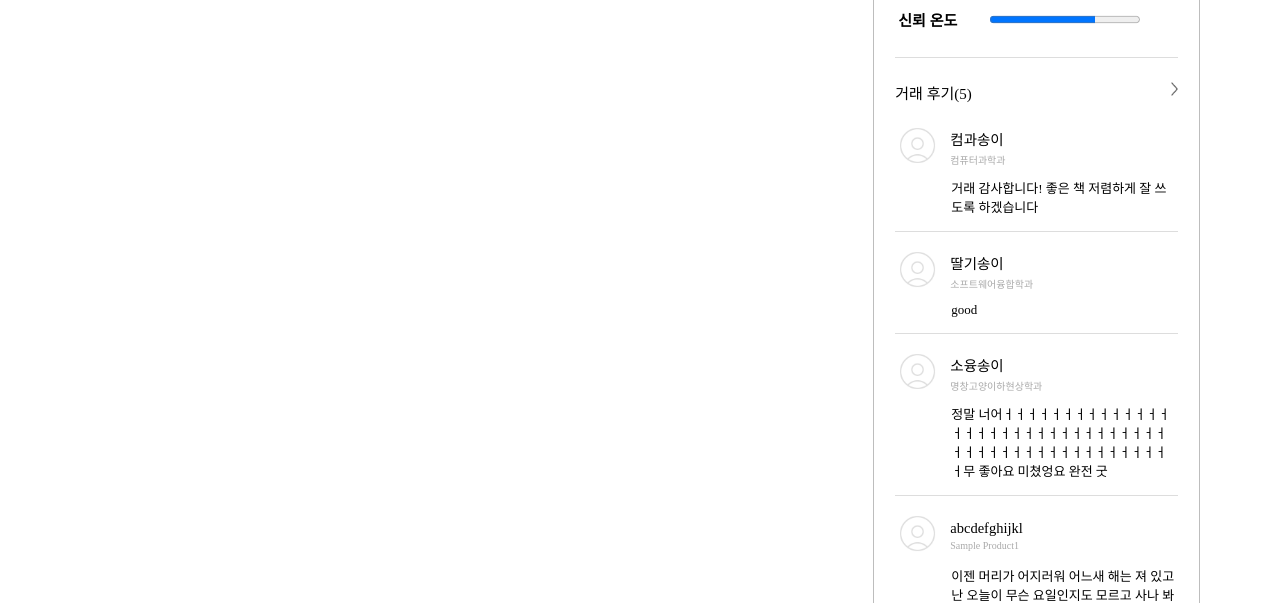
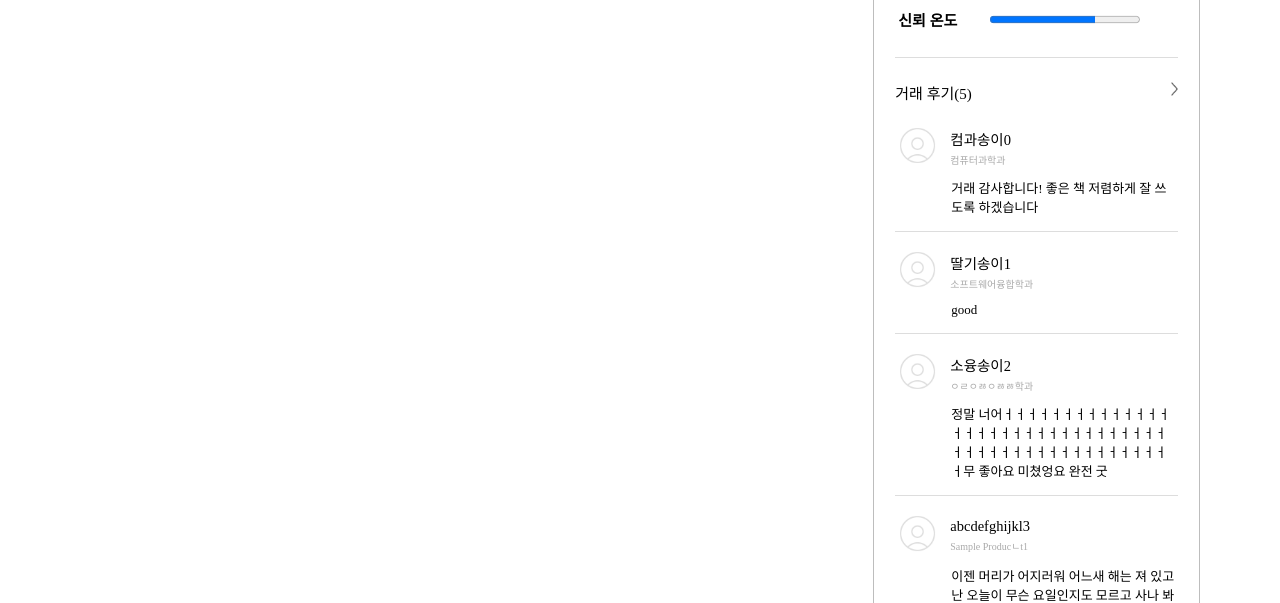
Before and after one commit to chungpa-market/ChungpaCSTest, a Vue app: page /detail in a window 1280 px wide. Shown: the part 1020-1623 px from the top of the page. Built offline with nearby package versions, Linux system fonts and the light colour scheme.

Commit message:
props 수정

```diff
--- a/src/components/ItemInfo.vue
+++ b/src/components/ItemInfo.vue
@@ -14,7 +14,7 @@
           <h2>{{ product.title }}</h2>
           <span>{{ product.price }}</span>
         </div>
-        <div class="detail-btn-container">
+        <div class="detail-btn-container" v-if="role === '판매자'">
           <button>수정</button>
           <button>삭제</button>
         </div>
@@ -110,6 +110,7 @@ export default {
   name: 'ItemInfo',
   props: {
     product: Object,
+    role: String
   },
 };
 </script>
--- a/src/components/ReviewComment.vue
+++ b/src/components/ReviewComment.vue
@@ -12,13 +12,13 @@
           /></a>
         </div>
         <div class="profile-detail">
-          <div class="reviewer-name">{{ reviewer.name }}</div>
+          <div class="reviewer-name">{{ reviewer.name }}{{ index }}</div>
           <div class="reviewer-major">{{ reviewer.major }}</div>
         </div>
       </div>
       <div class="review">{{ reviewer.review }}</div>
     </div>
-    <div class="line" id="line3"></div>
+    <div v-if="index !== length" class="line" id="line3"></div>
   </div>
 </template>
 
@@ -27,6 +27,7 @@ export default {
   name: 'ReviewComment',
   props: {
     reviewer: Object,
+    index: Number,
   },
 };
 </script>
--- a/src/views/ProductDetail.vue
+++ b/src/views/ProductDetail.vue
@@ -4,7 +4,7 @@
     <div class="line"></div>
     <div class="product-detail-container">
       <div>
-        <ItemInfo v-bind:product="product"></ItemInfo>
+        <ItemInfo v-bind:product="product" v-bind:role="role"></ItemInfo>
         <div class="product-detail">
           <div class="header">상품정보</div>
           <div class="line"></div>
@@ -72,6 +72,7 @@
                       v-for="(reviewer, i) in reviewers"
                       :key="i"
                       v-bind:reviewer="reviewer"
+                      v-bind:index="i"
                     >
                     </ReviewComment>
                   </ul>
@@ -132,6 +133,7 @@ export default {
         trustTem: 70,
         reviewNum: 5,
       },
+      role: '판매자',
       reviewers: [
         {
           name: '컴과송이',
@@ -145,13 +147,13 @@ export default {
         },
         {
           name: '소융송이',
-          major: '명창고양이하현상학과',
+          major: 'ㅇㄹㅇㅀㅇㅀㅀ학과',
           review:
             '정말 너어ㅓㅓㅓㅓㅓㅓㅓㅓㅓㅓㅓㅓㅓㅓㅓㅓㅓㅓㅓㅓㅓㅓㅓㅓㅓㅓㅓㅓㅓㅓㅓㅓㅓㅓㅓㅓㅓㅓㅓㅓㅓㅓㅓㅓㅓㅓㅓㅓㅓㅓㅓ무 좋아요 미쳤엉요 완전 굿',
         },
         {
           name: 'abcdefghijkl',
-          major: 'Sample Product1',
+          major: 'Sample Producㄴt1',
           review:
             ' 이젠 머리가 어지러워 어느새 해는 져 있고난 오늘이 무슨 요일인지도 모르고 사나 봐 어질러진 방은 치울 엄두조차 나질 않고 침대 위에 누워 얼마나 잘 수 있나 생각해',
         },
```
